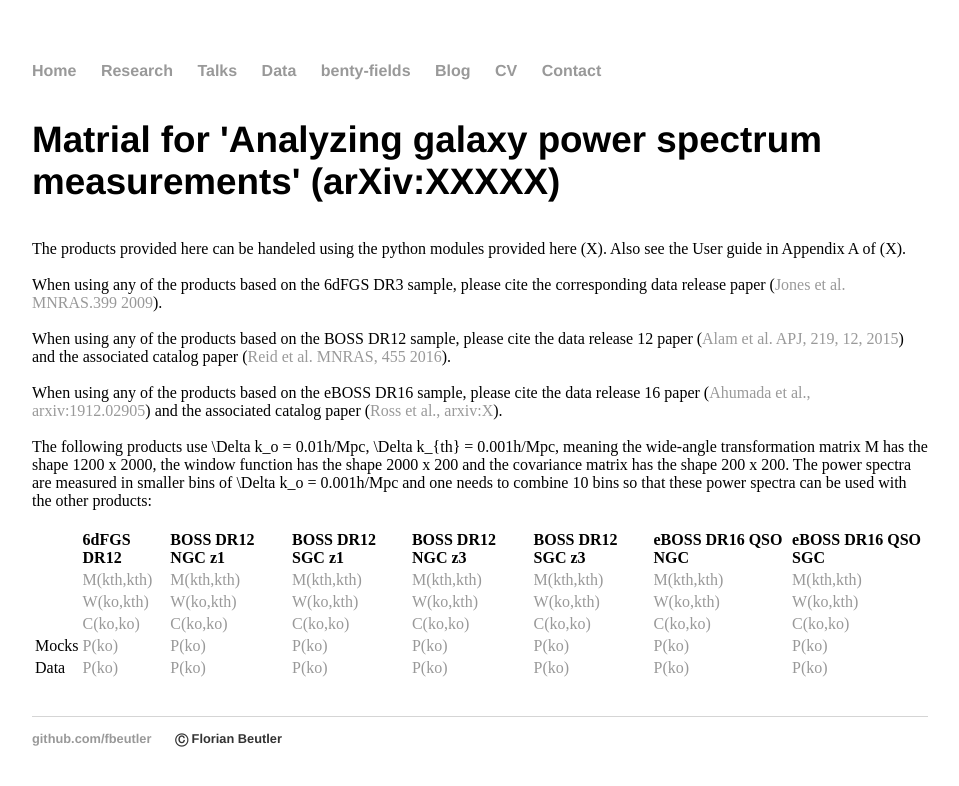
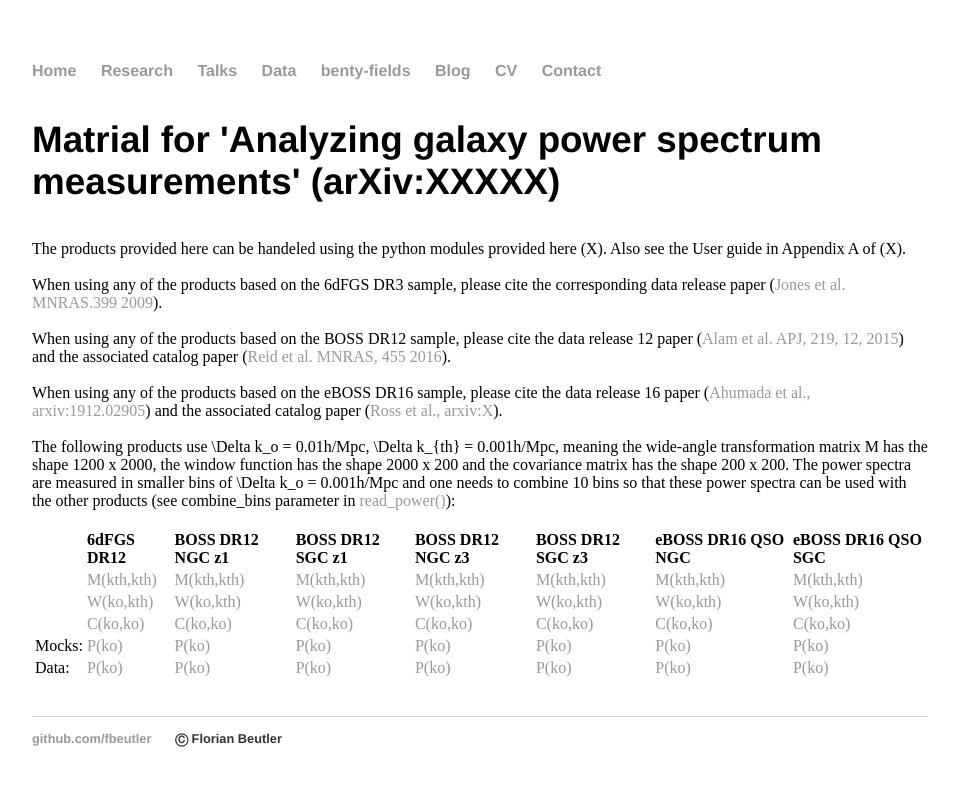
Before and after one commit to fbeutler/fbeutler.github.io, a Jekyll site: the page built from hub/deconv_paper.html, in a window 1280 px wide. Shown: the top 786 px of the page, without its empty margins (160-1119 px from the left). Built offline with Jekyll 4.4.1, drawn with Linux system fonts in a browser that asks for light colours.

Commit message:
Update deconv_paper.html

```diff
--- a/hub/deconv_paper.html
+++ b/hub/deconv_paper.html
@@ -26,7 +26,8 @@ title: Some material
     The following products use \Delta k_o = 0.01h/Mpc, \Delta k_{th} = 0.001h/Mpc, meaning the wide-angle transformation
 	    matrix M has the shape 1200 x 2000, the window function has the shape 2000 x 200 and the
 	    covariance matrix has the shape 200 x 200. The power spectra are measured in smaller bins of \Delta k_o = 0.001h/Mpc
-	and one needs to combine 10 bins so that these power spectra can be used with the other products:<br> <br>
+	and one needs to combine 10 bins so that these power spectra can be used with the other products (see combine_bins
+	parameter in <a href="https://github.com/fbeutler/pk_tools/blob/master/pk_tools.py" target="_blank">read_power()</a>):<br> <br>
 
 <table style="width:100%">
   <tr style="text-align: left">
@@ -70,7 +71,7 @@ title: Some material
     <td><a href="C_1000_eBOSS_DR16_QSO_SGC_1_1_1_1_1_10_200_200.matrix.gz">C(ko,ko)</a></td>
   </tr>
   <tr style="text-align: left">
-    <td>Mocks</td>
+    <td>Mocks:</td>
     <td><a href="X.tar.gz">P(ko)</a></td>
     <td><a href="X.tar.gz">P(ko)</a></td>
     <td><a href="X.tar.gz">P(ko)</a></td>
@@ -80,7 +81,7 @@ title: Some material
     <td><a href="X.tar.gz">P(ko)</a></td>
   </tr>
   <tr style="text-align: left">
-    <td>Data</td>
+    <td>Data:</td>
     <td><a href="X.tar.gz">P(ko)</a></td>
     <td><a href="X.tar.gz">P(ko)</a></td>
     <td><a href="X.tar.gz">P(ko)</a></td>
```
